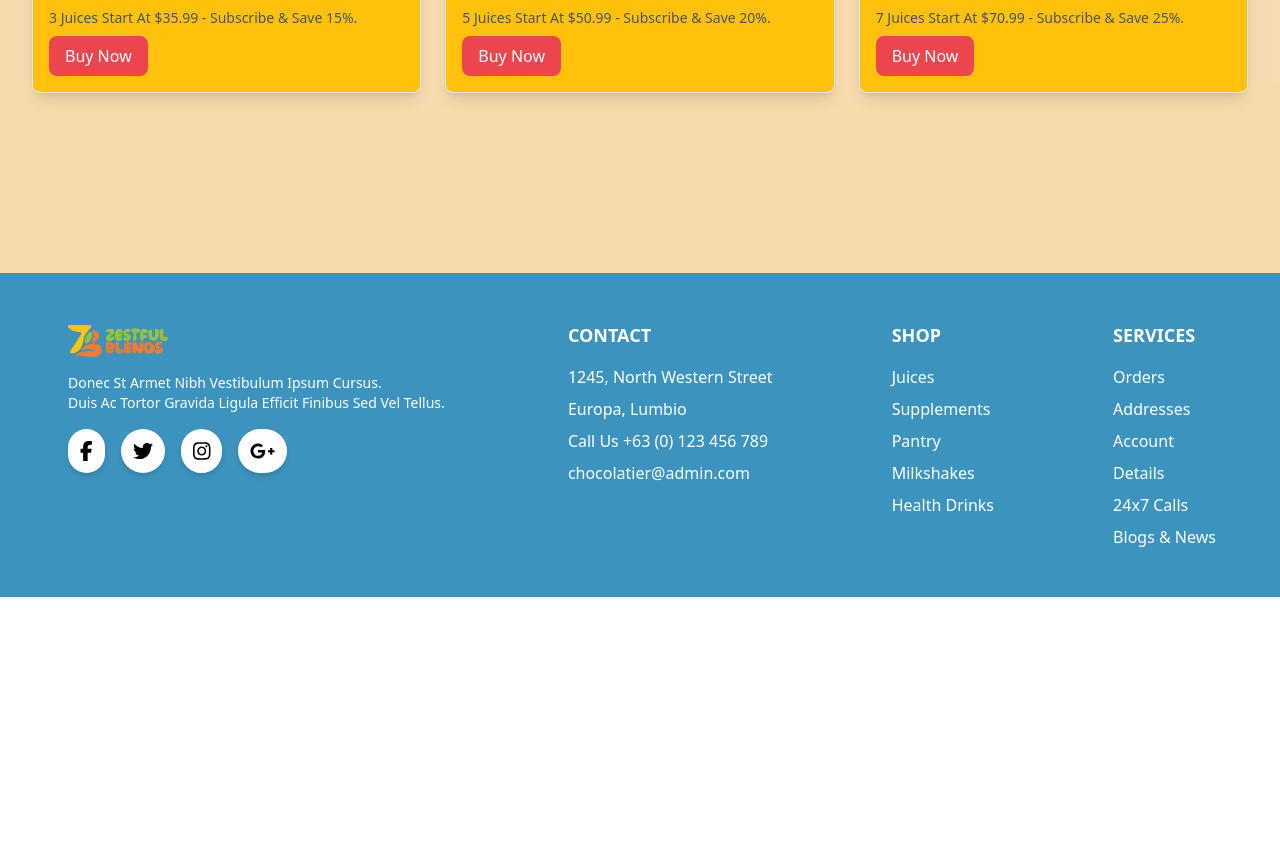
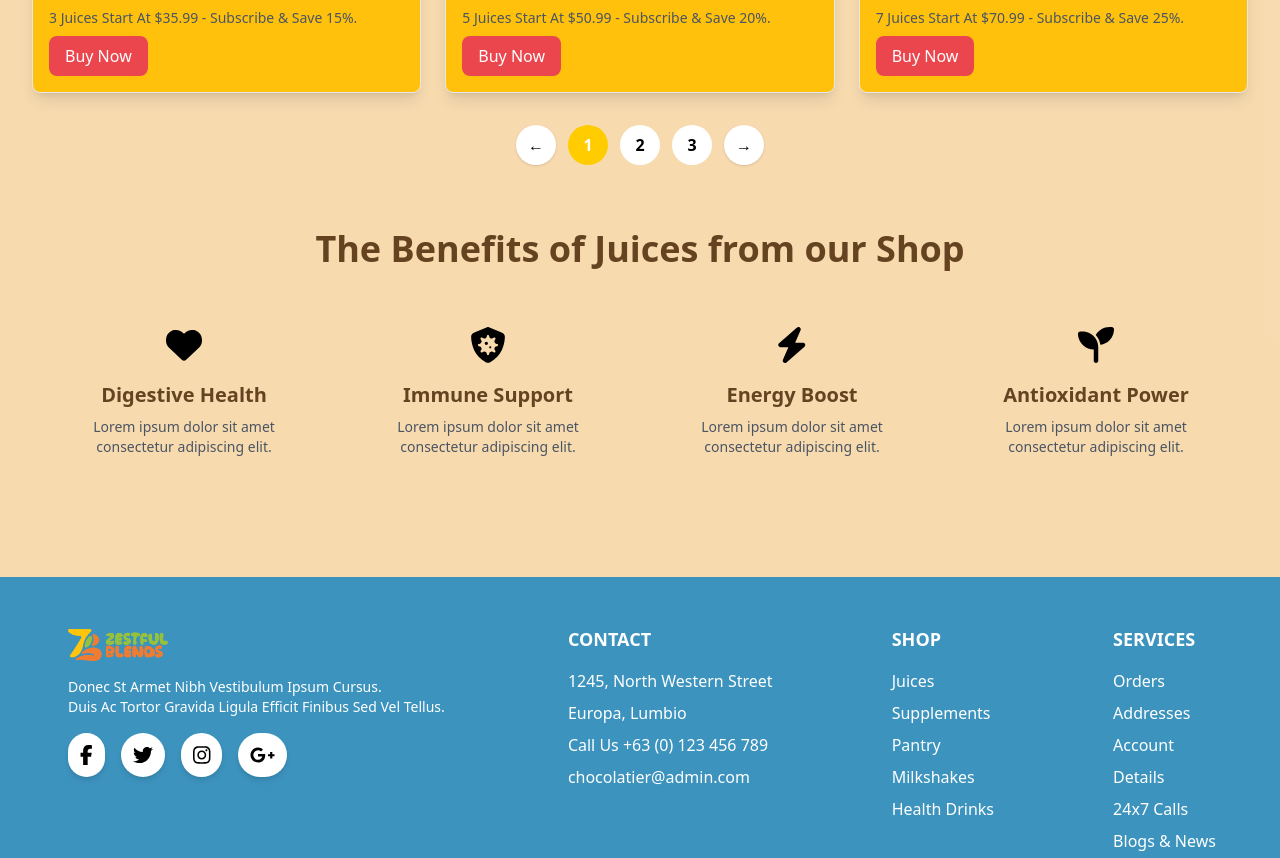
Before and after one commit to VanjaXYZ/zestful-blends-frontend, a Next.js app: page / in a window 1280 px wide. Shown: the part 680-1538 px from the top of the page. Before the commit the page ends 1277 px from the top, so only its background shows below. Built offline with nearby package versions, Linux system fonts and the light colour scheme.

Commit message:
Fix line endings

```diff
--- a/app/layout.tsx
+++ b/app/layout.tsx
@@ -4,7 +4,7 @@ import Footer from '../components/Footer';
 import HeaderTop from '../components/HeaderTop';
 
 
-import { FontAwesomeIcon } from '@fortawesome/react-fontawesome';
+
 
 export default function RootLayout({ children }: { children: React.ReactNode }) {
   return (
--- a/app/page.tsx
+++ b/app/page.tsx
@@ -3,7 +3,7 @@
 import Image from "next/image";
 import { useComboStore } from "../store/comboStore";
 import { FontAwesomeIcon } from "@fortawesome/react-fontawesome";
-import { faChevronDown } from "@fortawesome/free-solid-svg-icons";
+import { faChevronDown,faHeart,faSeedling,faBolt,faShieldVirus } from "@fortawesome/free-solid-svg-icons";
 
 export default function Page() {
   const { combos, selectedCombo, setSelectedCombo } = useComboStore();
@@ -58,6 +58,103 @@ export default function Page() {
           </div>
         ))}
       </div>
+      {/* Pagination */}
+<div className="flex justify-center items-center gap-3 mt-8">
+  {/* Left Arrow */}
+  <button
+    className="flex items-center justify-center w-10 h-10 text-black bg-white rounded-full shadow hover:bg-[#FFCC00] hover:text-white transition"
+    onClick={() => console.log("Go to previous page")}
+  >
+    ←
+  </button>
+
+  {/* Page Numbers */}
+  <button
+    className="flex items-center justify-center w-10 h-10 bg-[#FFCC00] text-white rounded-full font-semibold"
+    onClick={() => console.log("Go to page 1")}
+  >
+    1
+  </button>
+  <button
+    className="flex items-center justify-center w-10 h-10 bg-white text-black rounded-full font-semibold hover:bg-[#FFCC00] hover:text-white transition"
+    onClick={() => console.log("Go to page 2")}
+  >
+    2
+  </button>
+  <button
+    className="flex items-center justify-center w-10 h-10 bg-white text-black rounded-full font-semibold hover:bg-[#FFF64F] hover:text-white transition"
+    onClick={() => console.log("Go to page 3")}
+  >
+    3
+  </button>
+
+  {/* Right Arrow */}
+  <button
+    className="flex items-center justify-center w-10 h-10 text-black bg-white rounded-full shadow hover:bg-[#FFCC00] hover:text-white transition"
+    onClick={() => console.log("Go to next page")}
+  >
+    →
+  </button>
+</div>
+
+      <div className=" py-16">
+        <h2 className="text-center text-4xl font-bold text-[#654321] mb-8">
+          The Benefits of Juices from our Shop
+        </h2>
+
+        <div className="grid md:grid-cols-4 gap-8 px-4">
+          {/* Benefit 1 */}
+          <div className=" p-6  text-center">
+            <div className="text-4xl mb-4">
+              {/* Replace with your icon or Image */}
+              <FontAwesomeIcon icon={faHeart} />
+            </div>
+            <h3 className="font-semibold text-xl text-[#654321] mb-2">Digestive Health</h3>
+            <p className="text-sm text-gray-600">
+              Lorem ipsum dolor sit amet consectetur adipiscing elit.
+            </p>
+          </div>
+
+          {/* Benefit 2 */}
+          <div className=" p-6   text-center">
+            <div className="text-4xl mb-4">
+            <FontAwesomeIcon icon={faShieldVirus} />
+            </div>
+            <h3 className="font-semibold text-xl text-[#654321] mb-2">Immune Support</h3>
+            <p className="text-sm text-gray-600">
+              Lorem ipsum dolor sit amet consectetur adipiscing elit.
+            </p>
+          </div>
+
+          {/* Benefit 3 */}
+          <div className=" p-6   text-center">
+            <div className="text-4xl mb-4">
+            <FontAwesomeIcon icon={faBolt} />
+
+            </div>
+            <h3 className="font-semibold text-xl text-[#654321] mb-2">Energy Boost</h3>
+
+            <p className="text-sm text-gray-600">
+              Lorem ipsum dolor sit amet consectetur adipiscing elit.
+            </p>
+
+          </div>
+
+          {/* Benefit 4 */}
+          <div className=" p-6   text-center">
+            <div className="text-4xl mb-4">
+            <FontAwesomeIcon icon={faSeedling} />
+            </div>
+            <h3 className="font-semibold text-xl text-[#654321] mb-2">Antioxidant Power</h3>
+            <p className="text-sm text-gray-600">
+              Lorem ipsum dolor sit amet consectetur adipiscing elit.
+            </p>
+          </div>
+        </div>
+
+
+      </div>
     </div>
+
   );
 }
--- a/components/Footer.tsx
+++ b/components/Footer.tsx
@@ -1,6 +1,8 @@
 import { FontAwesomeIcon } from "@fortawesome/react-fontawesome";
-import { faFacebookF, faTwitter, faInstagram, faGooglePlus, faGooglePlusG } from "@fortawesome/free-brands-svg-icons";
+import { faFacebookF, faTwitter, faInstagram,  faGooglePlusG } from "@fortawesome/free-brands-svg-icons";
 import Image from 'next/image';
+
+
 
 
 export default function Footer() {
@@ -12,7 +14,7 @@ export default function Footer() {
 
 
           <div className="flex items-center mb-4">
-          <img
+          <Image
           src="/images/logo.png"
          alt="Zestful Blends Logo"
           width={100}
```
Also changed, not shown: package.json (+6 -1 lines).
